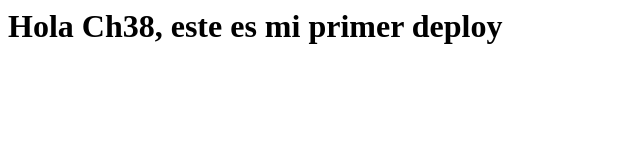
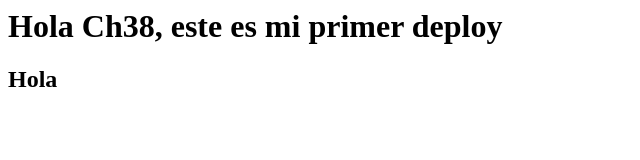
Before and after one commit to Kristian1505/Ch38-sesiones, a plain HTML site: page index.html in a window 1280 px wide. Shown: the full height of the page, 0-640 px from the left. Drawn offline with Linux system fonts and the light colour scheme.

Commit message:
ci: titulo

```diff
--- a/index.html
+++ b/index.html
@@ -4,5 +4,8 @@
 	</head>
 	<body>
 		<h1>Hola Ch38, este es mi primer deploy</h1>
+		<h2>Hola</h>
 	</body>
+
+
 </html>
```
